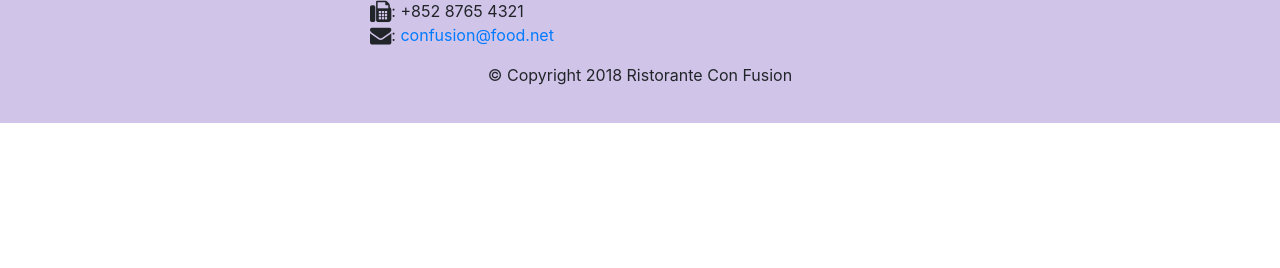
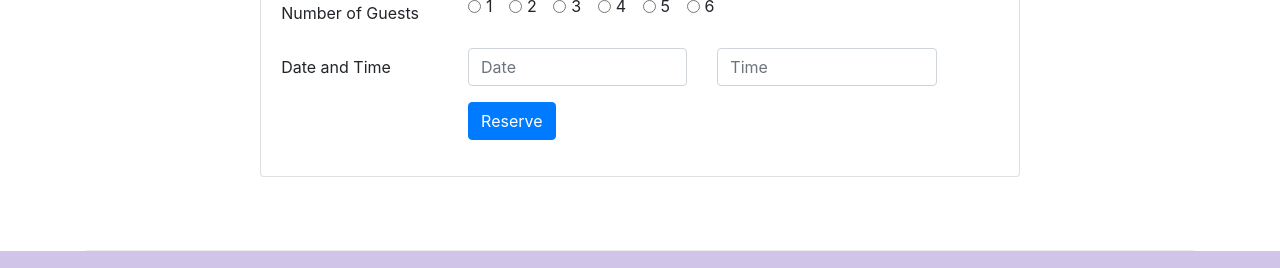
Before and after one commit to Mehak-Goyal/confusion, a website: page index.html in a window 1280 px wide. Shown: the part 1683-1951 px from the top of the page. Before the commit the page ends 1806 px from the top, so only its background shows below. Drawn offline with nearby package versions, Linux system fonts and the light colour scheme.

Commit message:
Assignment 2

```diff
--- a/index.html
+++ b/index.html
@@ -78,8 +78,15 @@
               your culinary senses!
             </p>
           </div>
-          <div class="col-12 col-sm align-self-center">
+          <div class="col-12 col-sm-2 align-self-center">
             <img src="img/logo.png" class="img-fluid" alt="" />
+          </div>
+          <div class="col-12 col-sm-4 align-self-center">
+            <a href="#Reserve" style="text-decoration: none;">
+              <button type="button" class="btn btn-warning btn-sm btn-block">
+                Reserve Table
+              </button>
+            </a>
           </div>
         </div>
       </div>
@@ -117,13 +124,24 @@
           <h3>This Month's Promotions</h3>
         </div>
         <div class="col-12 col-sm col-md">
-          <h2>Weekend Grand Buffet</h2>
-          <p>
-            Featuring mouthwatering combinations with a choice of five different
-            salads, six enticing appetizers, six main entrees and five choicest
-            desserts. Free flowing bubbly and soft drinks. All for just $19.99
-            per person
-          </p>
+          <div class="media">
+            <div class="media-body">
+              <h2 class="mt-0">
+                Weekend Grand Buffet <span class="badge badge-danger">NEW</span>
+              </h2>
+              <p class="hidden-xs-down">
+                Featuring mouthwatering combinations with a choice of five
+                different salads, six enticing appetizers, six main entrees and
+                five choicest desserts. Free flowing bubbly and soft drinks. All
+                for just $19.99 per person
+              </p>
+            </div>
+            <img
+              class="d-flex ml-3 img-thumbnail align-self-center"
+              src="img/buffet.png"
+              alt="buffet"
+            />
+          </div>
         </div>
       </div>
 
@@ -147,6 +165,128 @@
                 world, he specializes in creating mouthwatering Indo-Italian
                 fusion experiences.
               </p>
+            </div>
+          </div>
+        </div>
+      </div>
+      <div class="row row-content align-items-center">
+        <div class="col d-flex justify-content-center">
+          <div class="card" id="Reserve">
+            <div class="card-header bg-warning">
+              Reserve a Table
+            </div>
+            <div class="card-body">
+              <form>
+                <div class="form-group row">
+                  <label for="noofguests" class="col-md-3 col-form-label"
+                    >Number of Guests</label
+                  >
+                  <div class="col-md-8">
+                    <div class="form-check form-check-inline">
+                      <input
+                        class="form-check-input"
+                        type="radio"
+                        name="inlineRadioOptions"
+                        id="inlineRadio1"
+                        value="option1"
+                      />
+                      <label class="form-check-label" for="inlineRadio1"
+                        >1</label
+                      >
+                    </div>
+                    <div class="form-check form-check-inline">
+                      <input
+                        class="form-check-input"
+                        type="radio"
+                        name="inlineRadioOptions"
+                        id="inlineRadio2"
+                        value="option2"
+                      />
+                      <label class="form-check-label" for="inlineRadio2"
+                        >2</label
+                      >
+                    </div>
+                    <div class="form-check form-check-inline">
+                      <input
+                        class="form-check-input"
+                        type="radio"
+                        name="inlineRadioOptions"
+                        id="inlineRadio1"
+                        value="option1"
+                      />
+                      <label class="form-check-label" for="inlineRadio1"
+                        >3</label
+                      >
+                    </div>
+                    <div class="form-check form-check-inline">
+                      <input
+                        class="form-check-input"
+                        type="radio"
+                        name="inlineRadioOptions"
+                        id="inlineRadio2"
+                        value="option2"
+                      />
+                      <label class="form-check-label" for="inlineRadio2"
+                        >4</label
+                      >
+                    </div>
+                    <div class="form-check form-check-inline">
+                      <input
+                        class="form-check-input"
+                        type="radio"
+                        name="inlineRadioOptions"
+                        id="inlineRadio1"
+                        value="option1"
+                      />
+                      <label class="form-check-label" for="inlineRadio1"
+                        >5</label
+                      >
+                    </div>
+                    <div class="form-check form-check-inline">
+                      <input
+                        class="form-check-input"
+                        type="radio"
+                        name="inlineRadioOptions"
+                        id="inlineRadio2"
+                        value="option2"
+                      />
+                      <label class="form-check-label" for="inlineRadio2"
+                        >6</label
+                      >
+                    </div>
+                  </div>
+                </div>
+                <div class="form-group row">
+                  <label for="DateTime" class="col-md-3 col-form-label"
+                    >Date and Time</label
+                  >
+                  <div class="col-md-4">
+                    <input
+                      type="text"
+                      class="form-control"
+                      id="DateTime"
+                      name="DateTime"
+                      placeholder="Date"
+                    />
+                  </div>
+                  <div class="col-md-4">
+                    <input
+                      type="text"
+                      class="form-control"
+                      id="DateTime"
+                      name="DateTime"
+                      placeholder="Time"
+                    />
+                  </div>
+                </div>
+                <div class="form-group row">
+                  <div class="offset-md-3 col-md-10">
+                    <button type="submit" class="btn btn-primary">
+                      Reserve
+                    </button>
+                  </div>
+                </div>
+              </form>
             </div>
           </div>
         </div>
```
